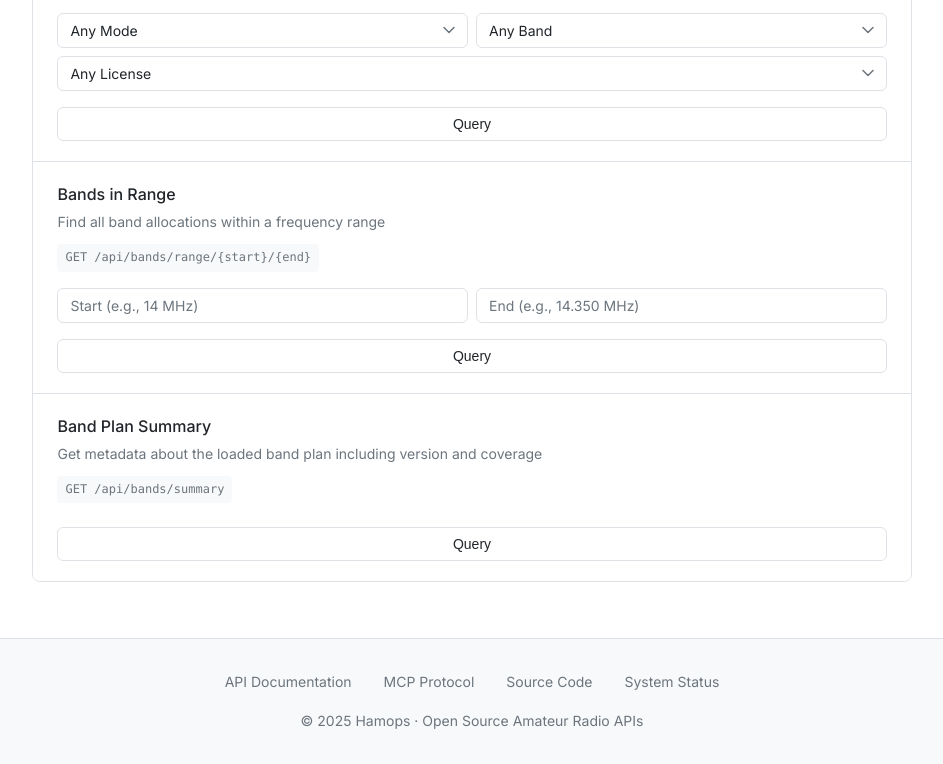
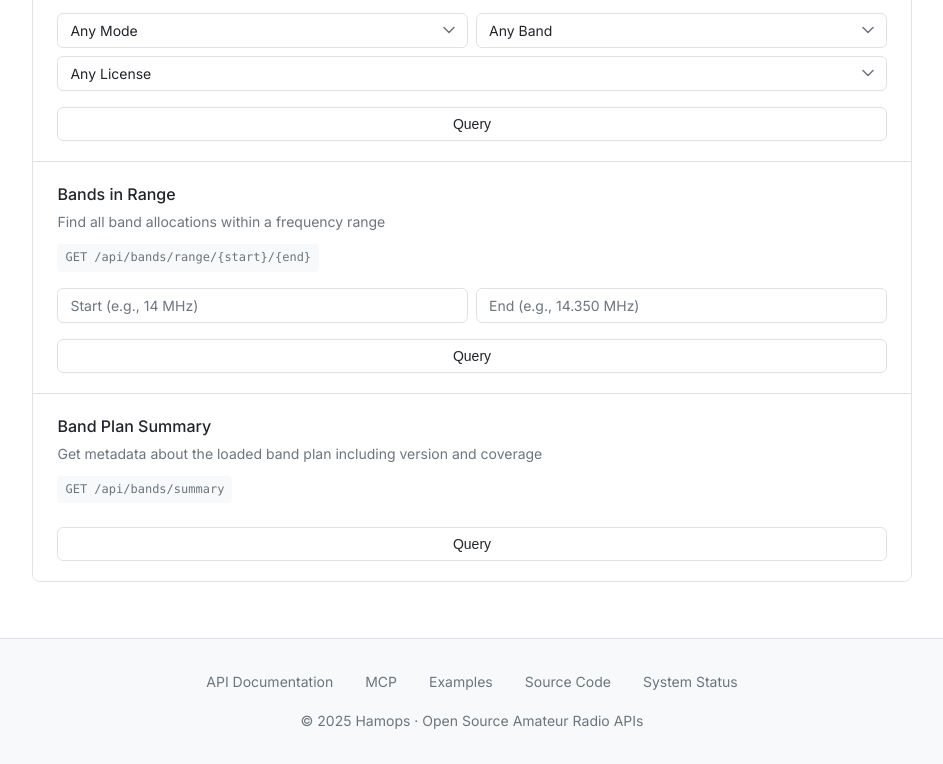
Before and after one commit to DomCritchlow/hamops, a plain HTML site: page hamops/web/index.html in a window 1280 px wide. Shown: the part 1754-2518 px from the top of the page, without its empty margins (168-1111 px from the left). Drawn offline with Linux system fonts and the light colour scheme.

Commit message:
adding example

```diff
--- a/hamops/web/index.html
+++ b/hamops/web/index.html
@@ -220,7 +220,8 @@
     <div class="footer-content">
       <div class="footer-links">
         <a href="/docs">API Documentation</a>
-        <a href="/mcp">MCP Protocol</a>
+        <a href="/mcp">MCP</a>
+        <a href="/web/examples.html" class="nav-link">Examples</a>
         <a href="https://github.com/domcritchlow/hamops">Source Code</a>
         <a href="/health">System Status</a>
       </div>
```
